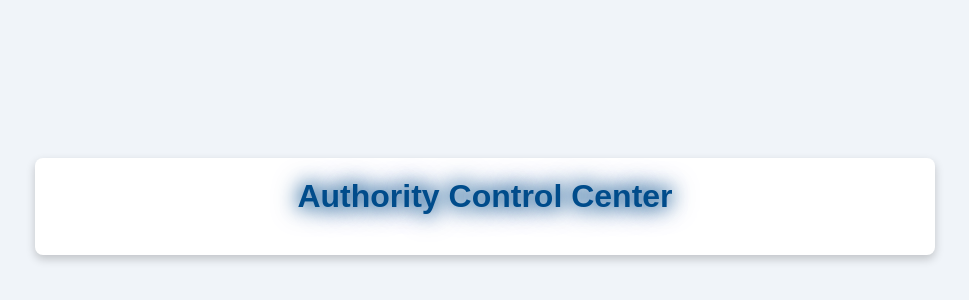
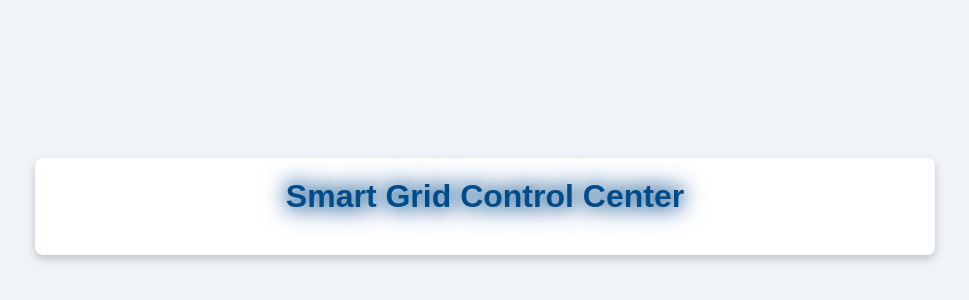
Before and after one commit to Electric-Warriors/Theft-Detection, a plain HTML site: page authorityProfile.html in a window 1280 px wide. Shown: the part 194-494 px from the top of the page, without its empty margins (155-1124 px from the left). Drawn offline with Linux system fonts and the light colour scheme; no server answers.

Commit message:
Update authorityProfile.html

```diff
--- a/authorityProfile.html
+++ b/authorityProfile.html
@@ -11,7 +11,7 @@
 <body>
     <div id="profile-page">
         <header>
-            <h1>Authority Control Center</h1>
+            <h1>Smart Grid Control Center</h1>
         </header>
 
         <div id="main-data" class="data-section card"></div>
```
